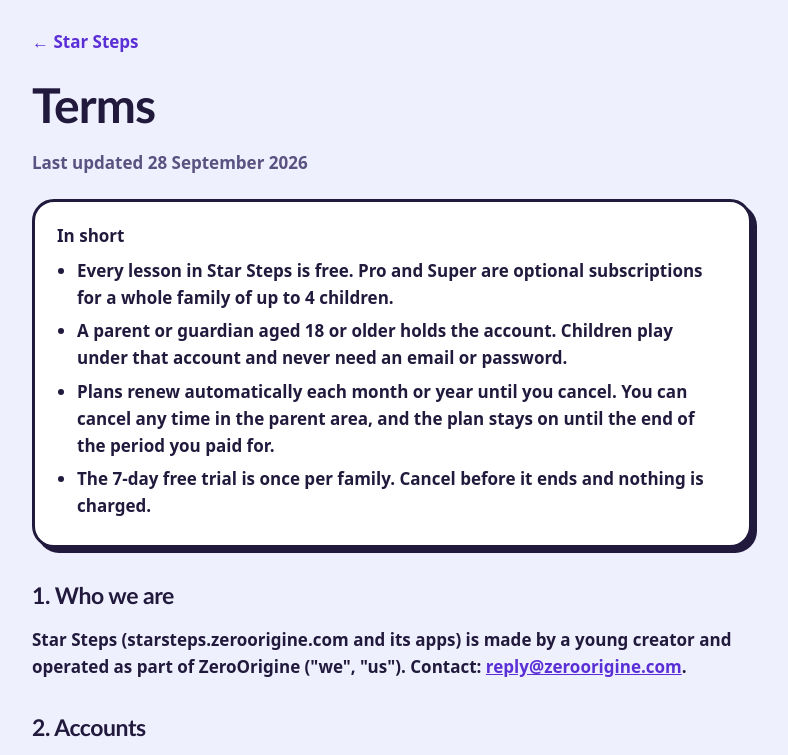
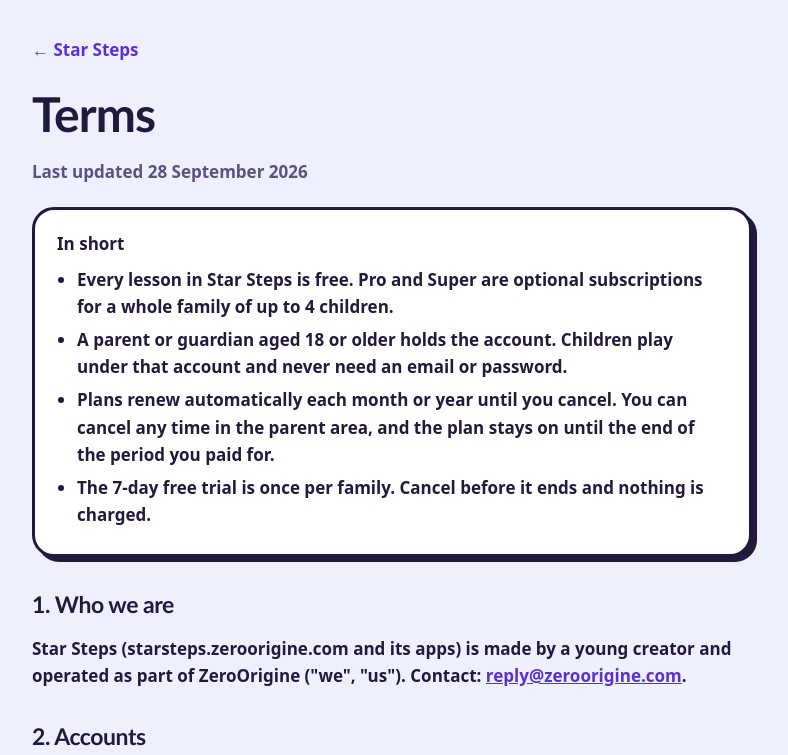
Before and after one commit to ZeroOrigine/zo-starsteps, a plain HTML site: page terms/index.html in a window 1280 px wide. Shown: the top 755 px of the page, without its empty margins (248-1036 px from the left). Drawn offline with Linux system fonts and the light colour scheme.

Commit message:
Layout: tabs on every screen, one subject per path view, touch targets

```diff
--- a/terms/index.html
+++ b/terms/index.html
@@ -17,7 +17,7 @@
 body{margin:0;background:var(--paper);color:var(--ink);font-family:var(--body);font-weight:600;font-size:17px;line-height:1.6}
 .wrap{max-width:760px;margin:0 auto;padding:28px 20px 70px}
 a{color:var(--grape);font-weight:800}
-.back{display:inline-block;margin-bottom:22px;text-decoration:none}
+.back{display:inline-flex;align-items:center;min-height:44px;margin-bottom:14px;text-decoration:none}
 h1,h2{font-family:var(--display);font-weight:800;letter-spacing:-.02em;line-height:1.15}
 h1{font-size:clamp(34px,6vw,48px);margin:0 0 8px}
 h2{font-size:23px;margin:34px 0 10px}
```
